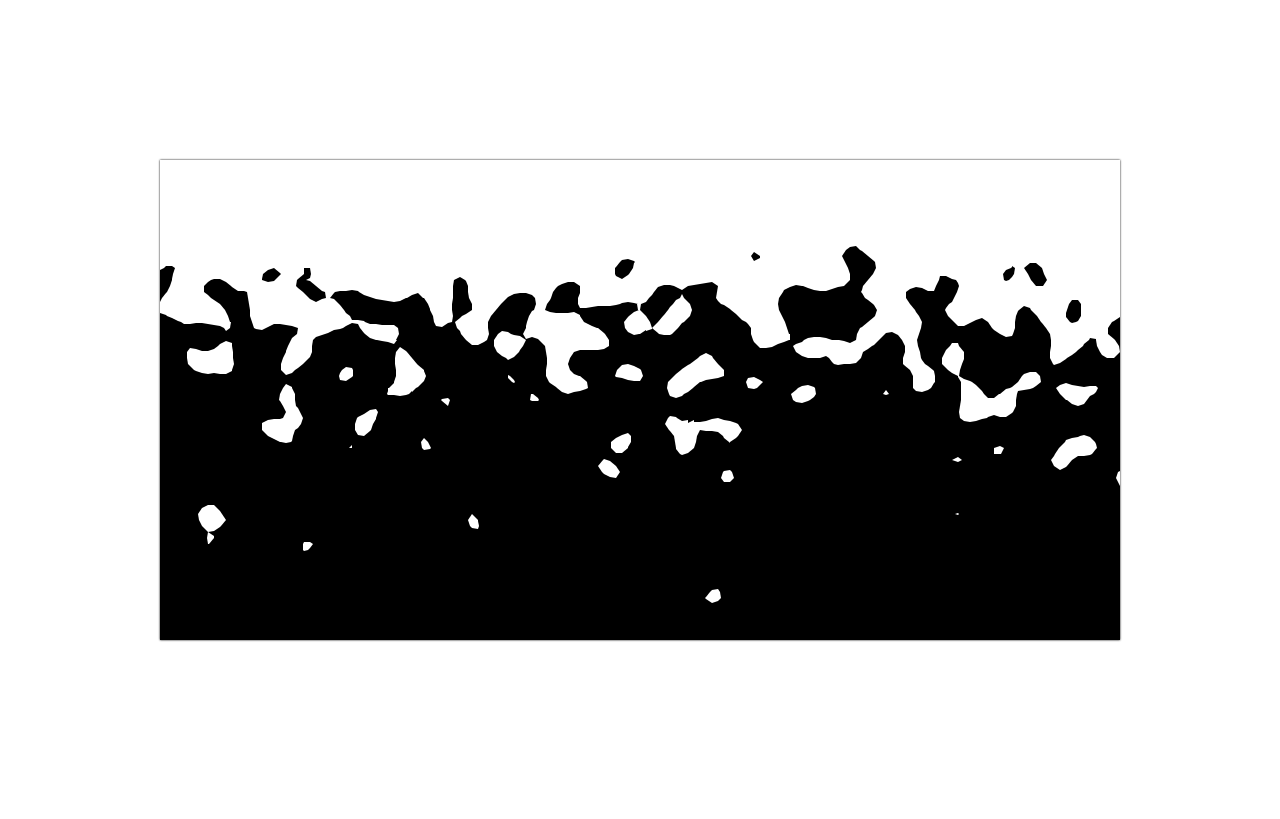
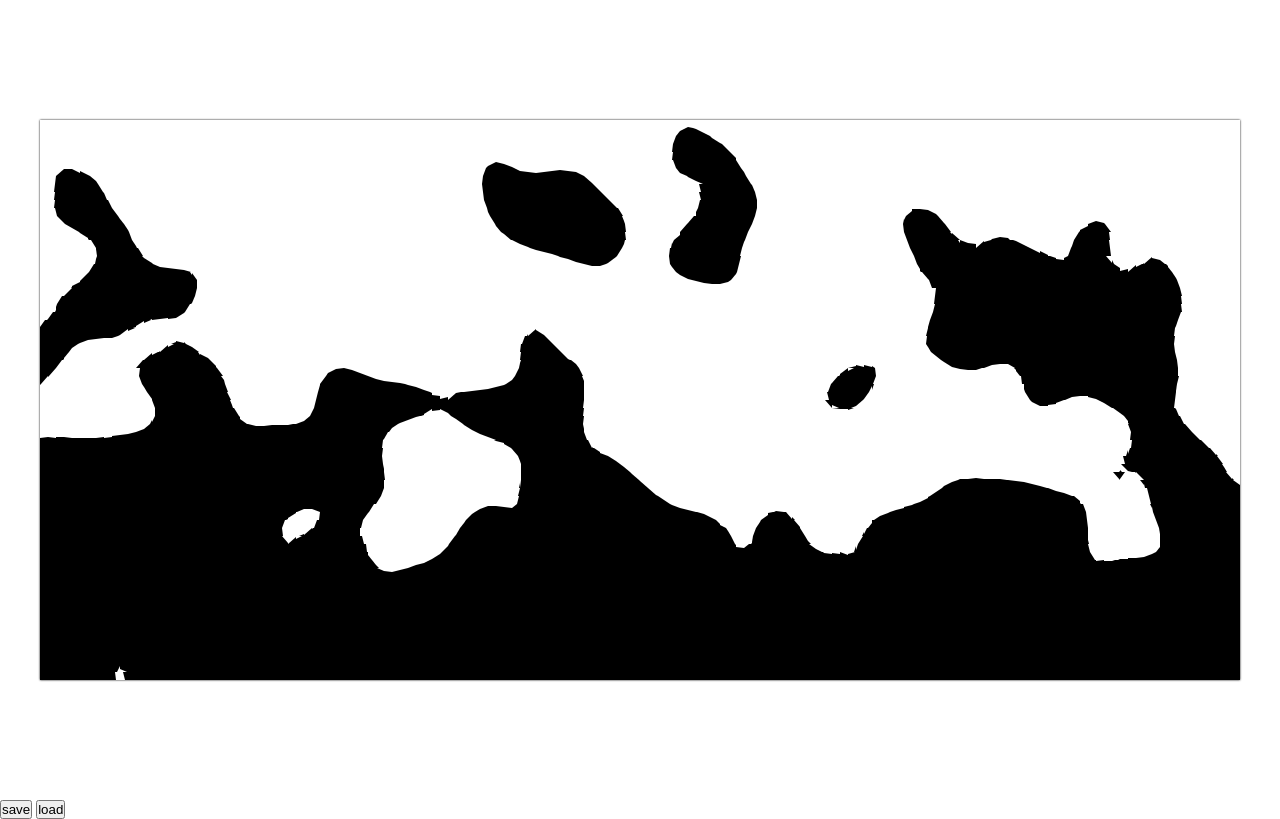
Before and after one commit to andreas-schoch/marching-squares-world, a plain HTML site: page index.html in a window 1280 px wide. Drawn offline with Linux system fonts and the light colour scheme.

Commit message:
various changes, some input fixes, simple save

```diff
--- a/index.html
+++ b/index.html
@@ -20,7 +20,7 @@
             height: 100vh;
         }
 
-        #canvas {
+        .canvas {
             box-shadow: 0 0 2px black;
             image-rendering: pixelated;
         }
@@ -30,8 +30,11 @@
 
 <body>
 <div class="wrap">
-    <canvas id="canvas" width="500" height="500"></canvas>
+    <canvas class="canvas" width="500" height="500"></canvas>
 </div>
+
+<button id="btn-save">save</button>
+<button id="btn-load">load</button>
 
 </body>
 <script src="./js/noise.js"></script>
--- a/js/index.js
+++ b/js/index.js
@@ -1,26 +1,32 @@
-const world = new World(6, 160, 80);
+const world = new World(8, 150, 70);
+
+noise.seed(Math.random() * 1000);
 // noise.seed(666);
-noise.seed(Math.random() * 1000);
+
 world._generateVertices((x, y) => {
-  const n1 = noise.simplex2(x / 10, y / 10) * world.tileDensityMax;
-  const n2 = noise.simplex2(x / 6, y / 6) * (world.tileDensityMax / 4);
-  const n3 = noise.simplex2(x / 25, y / 25) * world.tileDensityMax;
-
+  const n1 = noise.simplex2(x / 15, y / 15) * world.tileDensityMax / 6;
+  const n2 = noise.simplex2(x / 30, y / 30) * world.tileDensityMax / 3;
+  const n3 = noise.simplex2(x / 60, y / 60) * world.tileDensityMax;
   const n = n1 + n2 + n3 / 3;
 
-  const bias = (y / world.numTilesY);
+  const bias = ((y) / world.numTilesY);
+  return n + (65 * bias);
+});
 
-  return (n + 100) * bias;
-
-  return y > world.numTilesY / 1.25
-    ? Math.max(Math.min(n + 85, 64), 0)
-    : Math.max(Math.min(n + 15, 64), 0);
-});
-// world._generateVertices((x, y) => y > world.numTilesY / 2 ? world.tileDensityMax : 0);
 window.requestAnimationFrame(world.main);
 
-// document.addEventListener('wheel', (evt) => {
-//   const change = evt.deltaY / 100;
-//   world.sculpComponent.radiusXY = Math.min(Math.max(world.sculpComponent.radiusXY - change, 1), 12);
-//   console.log(world.sculpComponent.radiusXY);
-// });
+
+const btnSave = document.getElementById('btn-save');
+const btnLoad = document.getElementById('btn-load');
+
+btnSave.onclick = (evt) => {
+  localStorage.setItem('vertMap', JSON.stringify(world.vertMap));
+}
+
+btnLoad.onclick = (evt) => {
+  const storedVertMap = JSON.parse(localStorage.getItem('vertMap'));
+  if (storedVertMap) {
+    world.vertMap = storedVertMap;
+    world.renderQueue.push({x: 0, y: 0, numTilesX: world.numTilesX, numTilesY: world.numTilesY, materialIndex: null});
+    }
+}
--- a/js/input.js
+++ b/js/input.js
@@ -26,18 +26,18 @@ class InputComponent {
     };
 
     this._inputHandlers = {
-      mouse: this._handleMouseInput,
-      direction: this._handleDirectionInput,
-      action: this._handleActionInput,
+      mouse: this._handleMouseInput.bind(this),
+      direction: this._handleDirectionInput.bind(this),
+      action: this._handleActionInput.bind(this),
     }
   }
 
-  register = function (action, fn, triggerOnRelease = false) {
+  register = function (action, onPress, onRelease) {
     if (this._mappings[action]) {
-      const trigger = triggerOnRelease ? 'onRelease' : 'onPress';
-      this._mappings[action].listeners[trigger].push(fn);
+      if (onPress) this._mappings[action].listeners.onPress.push(onPress);
+      if (onRelease) this._mappings[action].listeners.onRelease.push(onRelease);
     } else {
-      console.error(`The action: ${action} does not exist. Callback ${fn} could not be registered`);
+      console.error(`The action: ${action} does not exist. Callback could not be registered`);
     }
   };
 
@@ -50,7 +50,6 @@ class InputComponent {
 
   _getCurrentInput = (evt) => {
     const prefix = evt.button !== undefined ? 'button' : 'key';
-    // console.log('current input', evt[prefix]);
     const inputName = this._reverseMappings[`${prefix} ${evt[prefix]}`];
     return this._mappings[inputName];
   };
@@ -76,9 +75,9 @@ class InputComponent {
   }
 
   _handleMouseInput = (evt, currentInput) => {
-    if (!currentInput.active) {
+    if (!currentInput.active && evt.type === 'mousedown') {
       currentInput.listeners.onPress.forEach(fn => fn(evt));
-    } else if (currentInput.active && evt.type === 'keyup') {
+    } else if (currentInput.active && evt.type === 'mouseup') {
       currentInput.listeners.onRelease.forEach(fn => fn(evt));
     }
     currentInput.active = evt.type === 'mousedown';
--- a/js/sculpt.js
+++ b/js/sculpt.js
@@ -6,24 +6,25 @@ class SculptComponent {
     this.sleepDistance = 0;
     this._lastSculpt = null;
     this.activeMaterialIndex = 0;
+    this.sculpting = false;
   }
+
+  tick = () => {
+    if (this.sculpting) {
+      this.sculpt(this.worldRef.input.lastMouseMoveEvent);
+    }
+  };
 
   sculpt = (evt) => {
     if (!evt) return;
     let offset = this.worldRef.canvas.getBoundingClientRect(); // offset of canvas to topleft
     let x = evt.clientX - offset.x;
     let y = evt.clientY - offset.y;
-    // const direction = evt.shiftKey ? -1 : 1;
     const direction = this.worldRef.input._mappings.shift.active ? -1 : 1;
-
-    // console.log('-----shift pressed', this.worldRef.input._mappings.shift.active);
 
     if (this._lastSculpt) {
       const changeSinceLast = util.vector.distance([x, y], this._lastSculpt.position);
-      if (changeSinceLast < this.sleepDistance && this._lastSculpt.direction === direction) {
-        console.log('sleep');
-        return;
-      }
+      if (changeSinceLast < this.sleepDistance && this._lastSculpt.direction === direction) return;
     }
 
     this._lastSculpt = {position: [x, y], direction: direction};
@@ -35,9 +36,6 @@ class SculptComponent {
     const startY = Math.min(Math.max(y - this.radiusXY, 0), this.worldRef.numTilesY);
     const numTilesX = Math.min(this.radiusXY * 2, this.worldRef.numTilesX - 2);
     const numTilesY = Math.min(this.radiusXY * 2, this.worldRef.numTilesY - 2);
-    this.worldRef.renderQueue.push(
-      {x: startX, y: startY, numTilesX: numTilesX, numTilesY: numTilesY, materialIndex: null},
-    );
 
     for (let offsetY = -this.radiusXY; offsetY <= this.radiusXY; offsetY++) {
       for (let offsetX = -this.radiusXY; offsetX <= this.radiusXY; offsetX++) {
@@ -45,27 +43,18 @@ class SculptComponent {
         const currentY = y + offsetY;
 
         const dist = util.vector.distance([x, y], [currentX, currentY]);
-        // console.log('dist', dist);
         if (Math.round(dist) > this.radiusXY || currentX < 0 || currentY < 0 || currentX > this.worldRef.numTilesX || currentY > this.worldRef.numTilesY) {
           continue
         }
 
-        // const falloff = Math.max(Math.min((dist / -(this.radiusXY)) + 1, 1), 0);
         const falloff = Math.max(Math.min((dist / -(this.radiusXY)) + 1, 1), 0);
-        // const direction = evt.shiftKey ? -1 : 1;
         const densityChange = this.strength * falloff * direction;
-
         const currentDensity = this.worldRef.vertMap[this.activeMaterialIndex][currentY][currentX];
-        // const currentDensityOther = this.worldRef.vertMap[this.activeMaterialIndex === 0 ? 1 : 0][currentY][currentX];
-
-        // if (currentDensity >= this.worldRef.tileDensityMax + 3 && !evt.shiftKey) {
-        //   const newDensityRaw = Math.min(Math.max(0, currentDensityOther - densityChange), this.worldRef.tileDensityMax);
-        //   this.worldRef.vertMap[this.activeMaterialIndex === 0 ? 1 : 0][currentY][currentX] = newDensityRaw;
-        // }
-
         const newDensityRaw = Math.min(Math.max(0, currentDensity + densityChange), this.worldRef.tileDensityMax);
         this.worldRef.vertMap[this.activeMaterialIndex][currentY][currentX] = newDensityRaw;
       }
     }
+
+    this.worldRef.renderQueue.push({x: startX, y: startY, numTilesX: numTilesX, numTilesY: numTilesY, materialIndex: null});
   };
 }
--- a/js/utils/vector.js
+++ b/js/utils/vector.js
@@ -22,8 +22,7 @@ class VectorUtils {
   negate = (vector) => [-vector[0], -vector[1]];
 
   distance = (v1, v2) => {
-    // const rel = this.relativeVector(v1, v2);
-    const rel = [v1[0] - v2[0], v1[1] - v2[1]];
+    const rel = this.relativeVector(v1, v2);
 
     return Math.hypot(rel[0], rel[1]); // new ES6 way
     // return Math.sqrt(Math.pow(rel[0], 2) + Math.pow(rel[1], 2)); old ES5 way
--- a/js/world.js
+++ b/js/world.js
@@ -1,6 +1,6 @@
 class World {
   constructor(tileSize = 24, numTilesX = 10, numTilesY = 20) {
-    this.canvas = document.getElementById('canvas');
+    this.canvas = document.getElementsByClassName('canvas')[0];
     this.ctx = this.canvas.getContext('2d',);
     this.canvas.width = tileSize * numTilesX;
     this.canvas.height = tileSize * numTilesY;
@@ -13,6 +13,9 @@ class World {
     this.tileSize = tileSize;
     this.numTilesX = numTilesX;
     this.numTilesY = numTilesY;
+
+    this.frames = 0;
+    this.lastFrame = null;
 
     this.tileDensityMax = 64;
     this.tileDensityThreshold = (this.tileDensityMax / 2);
@@ -29,7 +32,14 @@ class World {
     this.TileManager = new TileLookupManager(tileSize);
     this.input = new InputComponent(); // TODO move this to a player class;
     this.input.initListeners(document);
-    this.sculpComponent = new SculptComponent(this, 20, 25);  // TODO move this to a player class;
+    this.sculpComponent = new SculptComponent(this, 8, 10);  // TODO move this to a player class;
+
+    this.input.register('leftMouseButton',
+      () => this.sculpComponent.sculpting = true,
+      () => {
+        this.sculpComponent.sculpting = false;
+        this.sculpComponent._lastSculpt = null;
+      })
   }
 
   _generateVertices(noiseFunction) {
@@ -73,52 +83,11 @@ class World {
     }
   }
 
-  _updateWorld = () => {
-    // console.log('-------- update');
-    if (this.input._mappings.leftMouseButton.active) {
-      this.sculpComponent.sculpt(this.input.lastMouseMoveEvent)
-    }
+  update() {
+    this.sculpComponent.tick();
+  }
 
-    // this.renderQueue.push(
-    //   {x: 0, y: 0, numTilesX: this.numTilesX, numTilesY: this.numTilesY, materialIndex: null},
-    // );
-    //
-    // for (let y = 1; y < this.numTilesY - 1; y++) {
-    //   for (let x = 1; x < this.numTilesX; x++) {
-    //     try {
-    //       const cur = this.vertMap[0][y][x];
-    //
-    //       // if (cur >= this.tileDensityThreshold) {
-    //       if (cur > 0.5) {
-    //         const below = this.vertMap[0][y - 1][x];
-    //         const belowLeft = this.vertMap[0][y - 1][x-1];
-    //         const belowRight = this.vertMap[0][y - 1][x+1];
-    //
-    //         // if (below)
-    //
-    //         if (below <= this.tileDensityMax - 0.5) {
-    //           const flow = (this.tileDensityMax - below) / 60;
-    //           this.vertMap[0][y][x] -= flow;
-    //           this.vertMap[0][y + 1][x] += below;
-    //         } else if (belowLeft <= this.tileDensityMax - 0.5) {
-    //           const flow = (this.tileDensityMax - belowLeft) / 60;
-    //           this.vertMap[0][y][x] -= flow;
-    //           this.vertMap[0][y + 1][x-1] += flow;
-    //         } else if (belowLeft <= this.tileDensityMax - 0.5) {
-    //           const flow = (this.tileDensityMax - belowRight) / 60;
-    //           this.vertMap[0][y][x] -= flow;
-    //           this.vertMap[0][y + 1][x+1] += flow;
-    //         }
-    //
-    //       }
-    //     } catch (e) {
-    //       // console.log('out of range')
-    //     }
-    //   }
-    // }
-  };
-
-  _renderWorld = () => {
+  render() {
     this.ctx.fillStyle = 'grey';
     this.ctx.clearRect(0, 0, this.canvas.width, this.canvas.height);
 
@@ -128,9 +97,7 @@ class World {
         this.ctx.clearRect(bounds.x * this.tileSize, bounds.y * this.tileSize, bounds.numTilesX * this.tileSize, bounds.numTilesY * this.tileSize);
         for (let y = bounds.y; y < (bounds.y + bounds.numTilesY); y++) {
           for (let x = bounds.x; x < bounds.x + bounds.numTilesX; x++) {
-            if (x < 0 || y < 0 || x > this.numTilesX || y > this.numTilesY) {
-              continue
-            }
+            if (x < 0 || y < 0 || x > this.numTilesX || y > this.numTilesY) continue;
             this.renderTileAt(x, y, null, 0);
           }
         }
@@ -143,13 +110,18 @@ class World {
 
     // util.debug.renderDebugGrid(this);
     // util.debug.renderDebugEdgeDensity(this, 0);
-  };
+  }
 
-  main = () => {
-    // console.time('main');
-    this._updateWorld();
-    this._renderWorld();
+  main = (currentFrame) => {
+    this.frames++;
+    if (this.lastFrame) {
+      const delta = this.lastFrame - currentFrame;
+      // console.log('delta', delta, 'fps', 1000 / delta, 'avg fps:', 1000 / (currentFrame / this.frames));
+    }
+    this.lastFrame = currentFrame
+
+    this.update();
+    this.render();
     requestAnimationFrame(this.main);
-    // console.timeEnd('main');
   };
 }
```
